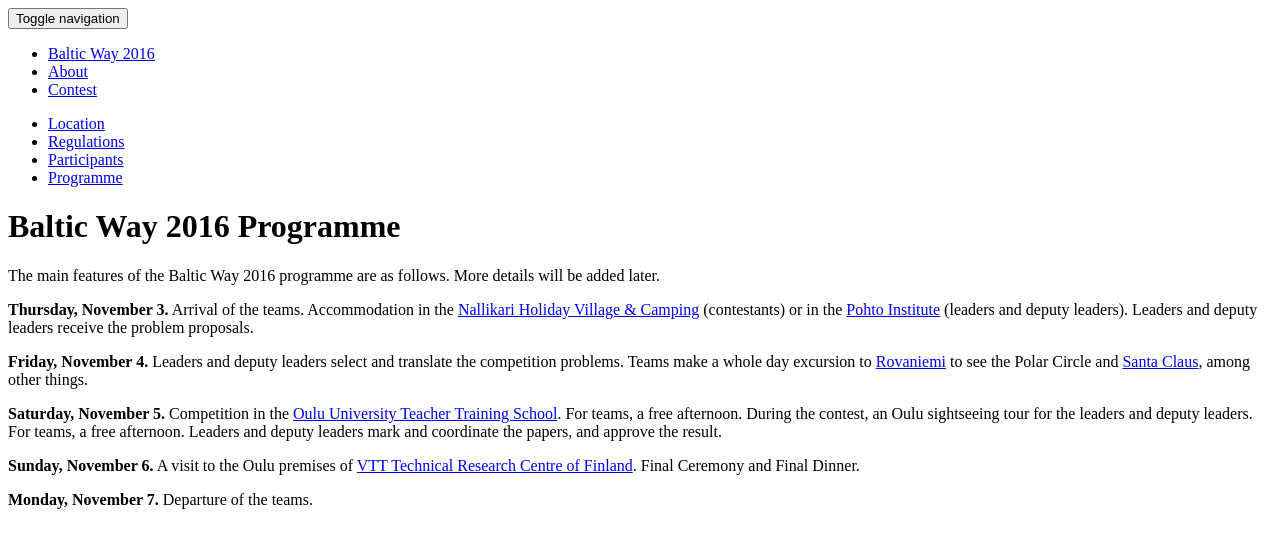
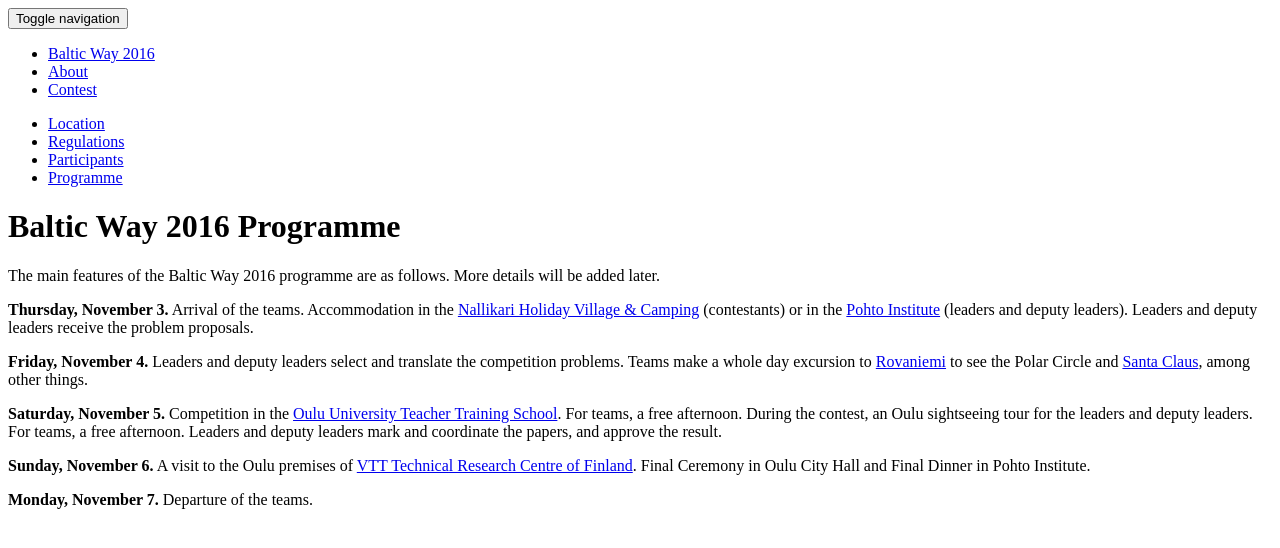
Before and after one commit to matematiikkakilpailut/matematiikkakilpailut.github.io, a Jekyll site: the page built from BW2016/programme/index.md, in a window 1280 px wide. Shown: the top 548 px of the page. Built offline with Jekyll 4.4.1, drawn with Linux system fonts in a browser that asks for light colours; nearby versions of some CDN libraries; a style sheet for code colours, icons or effects is not loaded.

Commit message:
Ohjelman täydennystä.

```diff
--- a/BW2016/programme/index.md
+++ b/BW2016/programme/index.md
@@ -13,6 +13,6 @@
 
 <b>Saturday, November 5.</b> Competition in the [Oulu University Teacher Training School](https://norssiportti.oulu.fi/index.php?id=3659&lang_id=1). For teams, a free afternoon. During the contest, an Oulu sightseeing tour for the leaders and deputy leaders. For teams, a free afternoon. Leaders and deputy leaders mark and coordinate the papers, and approve the result.
 
-<b>Sunday, November 6.</b> A visit to the Oulu premises of [VTT Technical Research Centre of Finland](http://www.vttresearch.com/). Final Ceremony and Final Dinner.
+<b>Sunday, November 6.</b> A visit to the Oulu premises of [VTT Technical Research Centre of Finland](http://www.vttresearch.com/). Final Ceremony in Oulu City Hall and Final Dinner in Pohto Institute.
 
 <b>Monday, November 7.</b> Departure of the teams.
```
